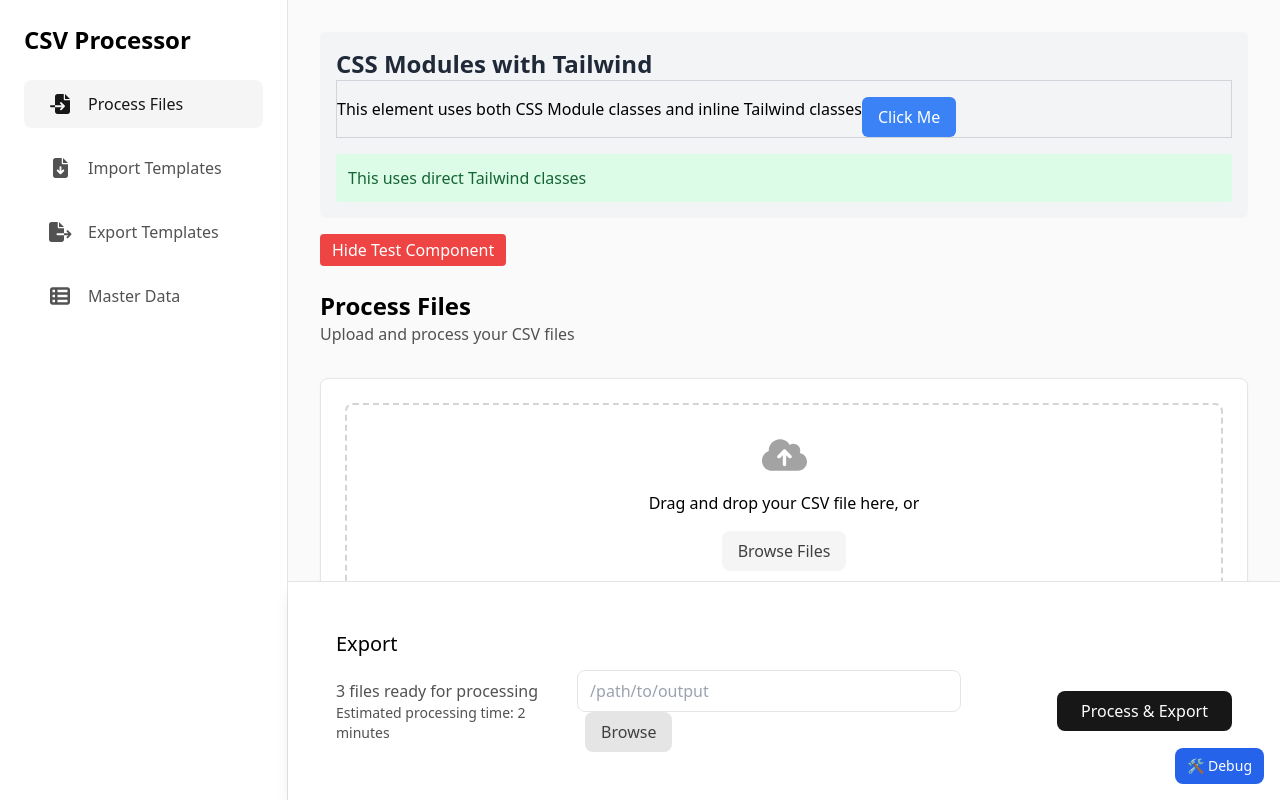
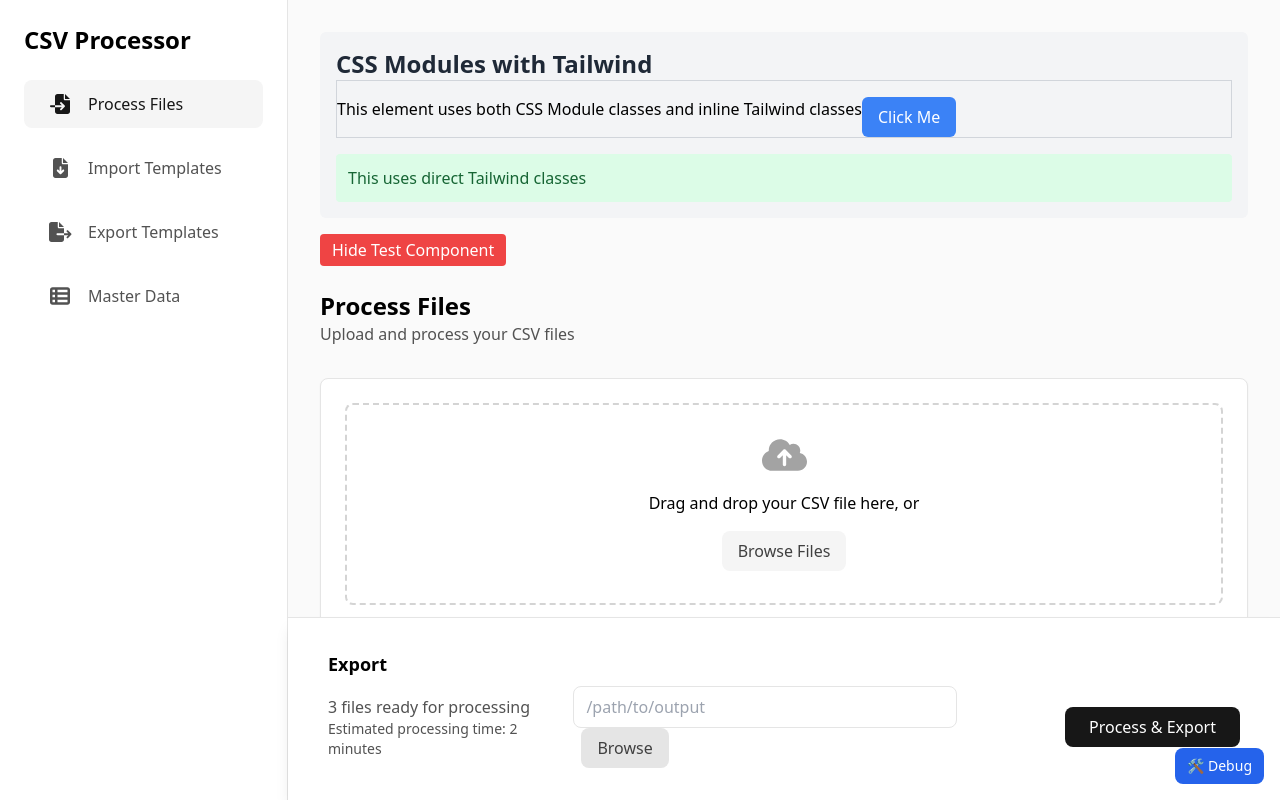
Before and after one commit to icebruce/BankBridge, a React (Vite) app: page / in a window 1280 px wide. Shown: the top 800 px of the page. Built offline with nearby package versions, Linux system fonts and the light colour scheme.

Commit message:
Updated bottom menu

```diff
--- a/src/App.tsx
+++ b/src/App.tsx
@@ -34,8 +34,8 @@ const App: React.FC = () => {
 
   // Create sticky bar content
   const stickyBarContent = activeSection === 'Process Files' ? (
-    <div className="p-6">
-      <h3 className="text-xl mb-3">Export</h3>
+    <div className="px-4 py-2">
+      <h3 className="text-lg font-semibold mb-2">Export</h3>
       <div className="flex justify-between items-center">
         <div className="text-neutral-600">
           <p>3 files ready for processing</p>
```
